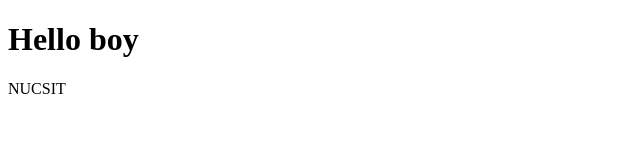
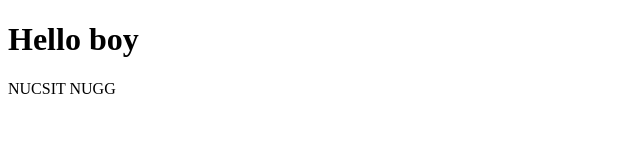
Before and after one commit to Kitsune-cop/nu-ci-cd-kitsune, a plain HTML site: page public/index.html in a window 1280 px wide. Shown: the full height of the page, 0-640 px from the left. Drawn offline with Linux system fonts and the light colour scheme.

Commit message:
fix pull

```diff
--- a/public/index.html
+++ b/public/index.html
@@ -8,6 +8,6 @@
 </head>
 <body>
   <h1>Hello boy</h1>
-  NUCSIT
+  NUCSIT NUGG
 </body>
 </html>
```
